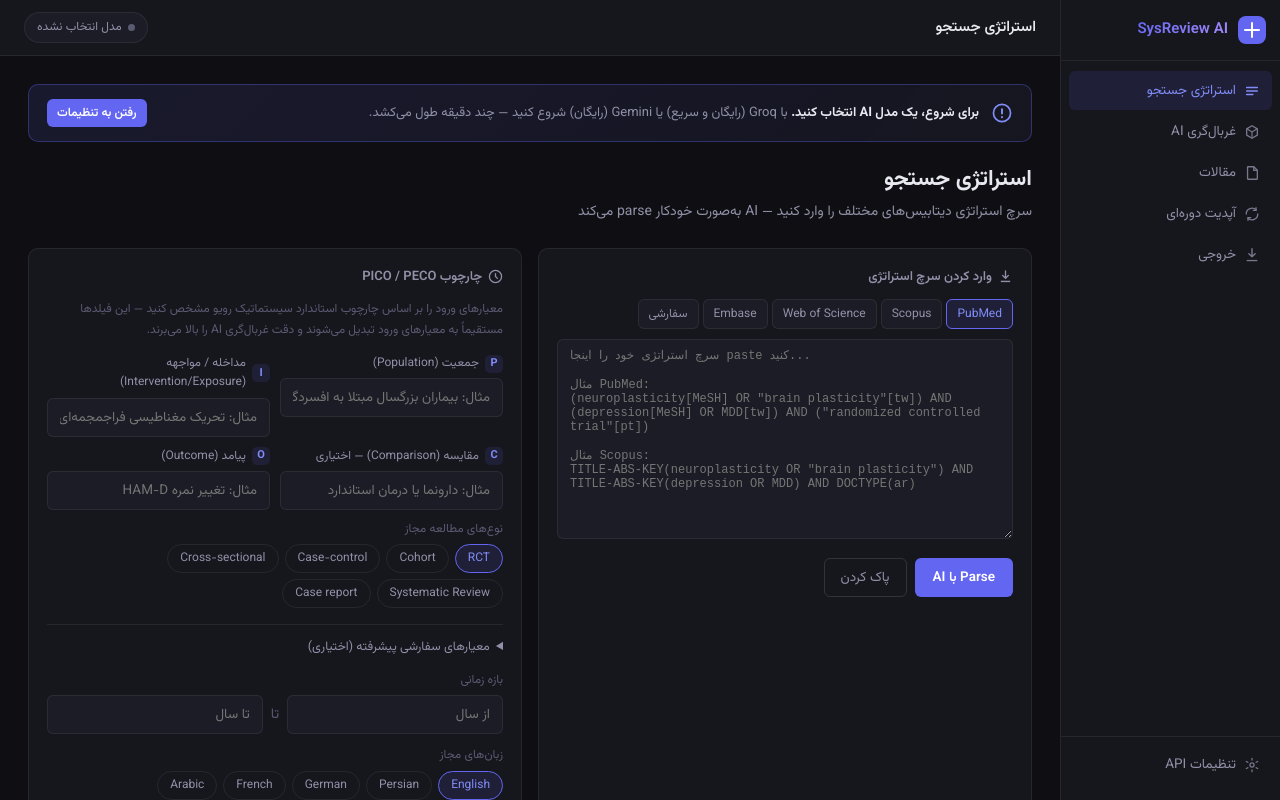
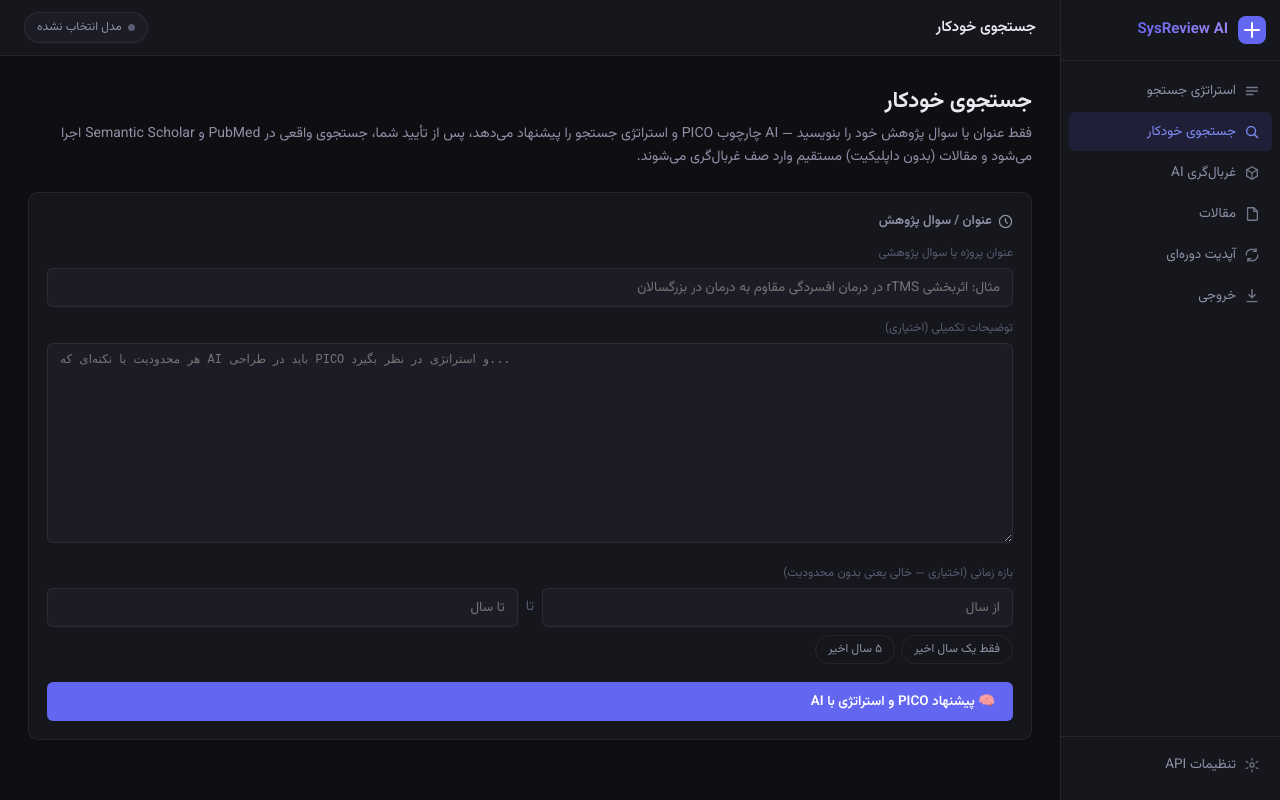
Before and after one commit to Nejadmasoom/systematic-review-ai, a plain HTML site: page index.html in a window 1280 px wide. Drawn offline with Linux system fonts and the light colour scheme.

Commit message:
بروزرسانی مدل‌های AI + افزودن قابلیت جستجوی خودکار

```diff
--- a/index.html
+++ b/index.html
@@ -20,7 +20,8 @@
       <button class="sidebar-toggle" id="sidebarToggle">✕</button>
     </div>
     <nav class="sidebar-nav">
-      <button class="nav-item active" data-tab="strategy"><svg class="nav-icon" viewBox="0 0 18 18" fill="none"><path d="M3 5h12M3 9h12M3 13h7" stroke="currentColor" stroke-width="1.6" stroke-linecap="round"/></svg> استراتژی جستجو</button>
+      <button class="nav-item" data-tab="strategy"><svg class="nav-icon" viewBox="0 0 18 18" fill="none"><path d="M3 5h12M3 9h12M3 13h7" stroke="currentColor" stroke-width="1.6" stroke-linecap="round"/></svg> استراتژی جستجو</button>
+      <button class="nav-item active" data-tab="autosearch"><svg class="nav-icon" viewBox="0 0 18 18" fill="none"><circle cx="8" cy="8" r="5" stroke="currentColor" stroke-width="1.5"/><path d="M12 12l3.5 3.5" stroke="currentColor" stroke-width="1.5" stroke-linecap="round"/></svg> جستجوی خودکار</button>
       <button class="nav-item" data-tab="screen"><svg class="nav-icon" viewBox="0 0 18 18" fill="none"><path d="M9 2l6 3.5v7L9 16l-6-3.5v-7L9 2z" stroke="currentColor" stroke-width="1.5" stroke-linejoin="round"/><path d="M9 9l5-3M9 9v6M9 9L4 6" stroke="currentColor" stroke-width="1.3" stroke-linecap="round"/></svg> غربال‌گری AI</button>
       <button class="nav-item" data-tab="papers"><svg class="nav-icon" viewBox="0 0 18 18" fill="none"><path d="M4 2h7l4 4v9.5a.5.5 0 01-.5.5h-10a.5.5 0 01-.5-.5V2.5a.5.5 0 01.5-.5z" stroke="currentColor" stroke-width="1.5"/><path d="M11 2v4h4" stroke="currentColor" stroke-width="1.5"/></svg> مقالات <span class="nav-badge" id="papersBadge" style="display:none">0</span></button>
       <button class="nav-item" data-tab="update"><svg class="nav-icon" viewBox="0 0 18 18" fill="none"><path d="M2.5 9a6.5 6.5 0 0111.2-4.5M15.5 9a6.5 6.5 0 01-11.2 4.5" stroke="currentColor" stroke-width="1.5" stroke-linecap="round"/><path d="M13.5 2v3h-3M4.5 16v-3h3" stroke="currentColor" stroke-width="1.5" stroke-linecap="round" stroke-linejoin="round"/></svg> آپدیت دوره‌ای</button>
@@ -38,7 +39,7 @@
   <main class="main-content">
     <div class="topbar">
       <button class="menu-btn" id="menuBtn">☰</button>
-      <div class="topbar-title" id="topbarTitle">استراتژی جستجو</div>
+      <div class="topbar-title" id="topbarTitle">جستجوی خودکار</div>
       <div class="model-indicator" id="modelIndicator">
         <span class="model-dot"></span>
         <span id="modelIndicatorText">مدل انتخاب نشده</span>
@@ -141,8 +142,44 @@
       </div>
     </div>
 
+    <!-- Auto Search -->
+    <div class="tab-panel active" id="tab-autosearch">
+      <div class="panel-header">
+        <h1>جستجوی خودکار</h1>
+        <p>فقط عنوان یا سوال پژوهش خود را بنویسید — AI چارچوب PICO و استراتژی جستجو را پیشنهاد می‌دهد،
+          پس از تأیید شما، جستجوی واقعی در PubMed و Semantic Scholar اجرا می‌شود و مقالات (بدون داپلیکیت)
+          مستقیم وارد صف غربال‌گری می‌شوند.</p>
+      </div>
+      <div class="strategy-form-card">
+        <div class="card-title"><svg class="ti-icon" viewBox="0 0 16 16" fill="none"><circle cx="8" cy="8" r="6.5" stroke="currentColor" stroke-width="1.4"/><path d="M8 5v3l2 2" stroke="currentColor" stroke-width="1.4" stroke-linecap="round"/></svg> عنوان / سوال پژوهش</div>
+        <div class="field-group">
+          <label>عنوان پروژه یا سوال پژوهشی</label>
+          <input type="text" id="asTitle" placeholder="مثال: اثربخشی rTMS در درمان افسردگی مقاوم به درمان در بزرگسالان">
+        </div>
+        <div class="field-group">
+          <label>توضیحات تکمیلی (اختیاری)</label>
+          <textarea class="strategy-input" id="asNotes" style="min-height:70px" placeholder="هر محدودیت یا نکته‌ای که AI باید در طراحی PICO و استراتژی در نظر بگیرد..."></textarea>
+        </div>
+        <div class="field-group">
+          <label>بازه زمانی (اختیاری — خالی یعنی بدون محدودیت)</label>
+          <div class="year-range">
+            <input type="number" id="asYearFrom" placeholder="از سال" min="1900" max="2030">
+            <span>تا</span>
+            <input type="number" id="asYearTo" placeholder="تا سال" min="1900" max="2030">
+          </div>
+          <div class="lang-chips" style="margin-top:8px">
+            <div class="chip" onclick="document.getElementById('asYearFrom').value=new Date().getFullYear()-1; document.getElementById('asYearTo').value=new Date().getFullYear();">فقط یک سال اخیر</div>
+            <div class="chip" onclick="document.getElementById('asYearFrom').value=new Date().getFullYear()-5; document.getElementById('asYearTo').value=new Date().getFullYear();">۵ سال اخیر</div>
+          </div>
+        </div>
+        <button class="btn-primary" id="asPlanBtn" style="width:100%;margin-top:6px" onclick="generateSearchPlan()">🧠 پیشنهاد PICO و استراتژی با AI</button>
+      </div>
+      <div class="parsed-keywords" id="asPlanResult" style="display:none"></div>
+    </div>
+
     <!-- Strategy -->
-    <div class="tab-panel active" id="tab-strategy">
+
+    <div class="tab-panel" id="tab-strategy">
       <div id="onboardingBanner"></div>
       <div class="panel-header">
         <h1>استراتژی جستجو</h1>
@@ -398,6 +435,7 @@ TITLE-ABS-KEY(neuroplasticity OR &quot;brain plasticity&quot;) AND TITLE-ABS-KEY
 <script src="js/models.js"></script>
 <script src="js/parsers.js"></script>
 <script src="js/api.js"></script>
+<script src="js/autosearch.js"></script>
 <script src="js/app.js"></script>
 </body>
 </html>
```
Also changed, not shown: 1 other file.
